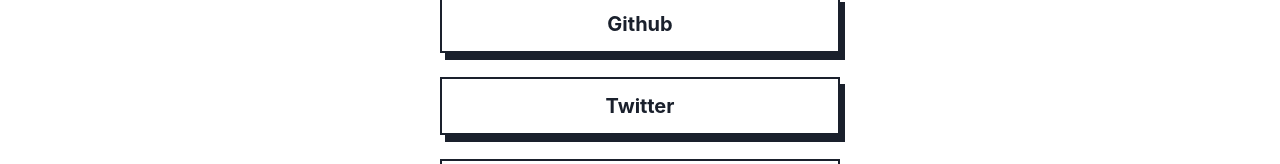
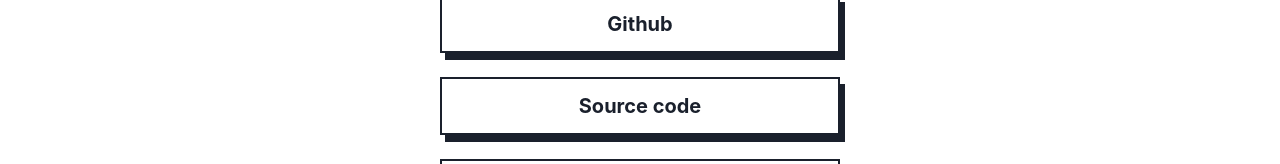
Before and after one commit to akinloluwami/link-in-bio, a Next.js app: page / in a window 1280 px wide. Shown: the part 319-483 px from the top of the page. Built offline with nearby package versions, Linux system fonts and the light colour scheme.

Commit message:
added one more link

```diff
--- a/pages/index.tsx
+++ b/pages/index.tsx
@@ -56,6 +56,10 @@
             url: "https://github.com/akinloluwami",
           },
           {
+            title: "Source code",
+            url: "https://github.com/akinloluwami/link-in-bio",
+          },
+          {
             title: "Twitter",
             url: "https://twitter.com/xing0x",
           },
```
